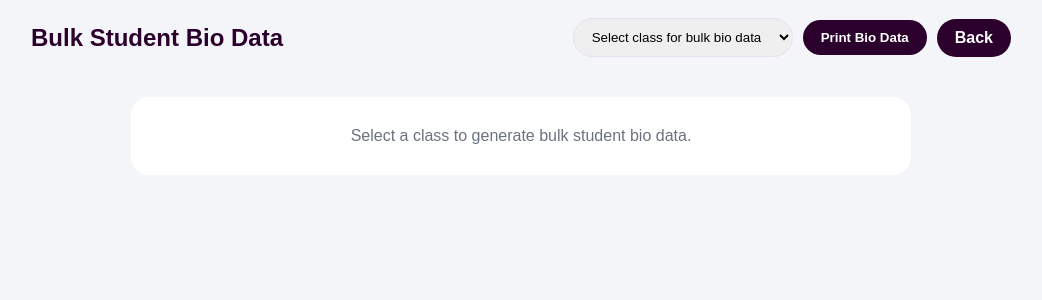
After one commit to pehlidachan/school-management-system, a Django app: page /students/biodata/ in a window 1280 px wide. The commit adds this page. Shown: the top 300 px of the page, without its empty margins (119-1161 px from the left). Run offline with Django 5.2, Linux system fonts and the light colour scheme; the visitor is signed in with stand-in values (Sample User, id 1); data that the repository does not hold is empty.

Commit message:
Batch 2: Student and staff bio data print
Add admin-only student/staff single and bulk bio-data print pages, routes, templates, and list actions. No model changes or migrations required.

```diff
--- a/a_project/urls.py
+++ b/a_project/urls.py
@@ -1,7 +1,7 @@
 from django.contrib import admin
 from django.urls import include, path
 
-from school import admin_online, attendance_views, calendar_views, class_register_views, dashboard_views, exam_views, export_views, finance_views, guardian_reports, library_views, login_views, message_views, notice_views, online_center_views, person_record_views, promotion_views, staff_card_views, staff_list_views, student_card_views, support_record_views
+from school import admin_online, attendance_views, biodata_views, calendar_views, class_register_views, dashboard_views, exam_views, export_views, finance_views, guardian_reports, library_views, login_views, message_views, notice_views, online_center_views, person_record_views, promotion_views, staff_card_views, staff_list_views, student_card_views, support_record_views
 
 urlpatterns = [
     path('admin/', admin.site.urls),
@@ -52,9 +52,13 @@ urlpatterns = [
     path('messages/<int:thread_id>/', message_views.message_detail, name='message_detail'),
     path('messages/<int:thread_id>/reply/', message_views.reply_message, name='reply_message'),
     path('staff/display/', staff_list_views.display_staff, name='display_staff'),
+    path('staff/biodata/', biodata_views.bulk_staff_biodata, name='bulk_staff_biodata'),
+    path('staff/<int:staff_id>/biodata/', biodata_views.staff_biodata_print, name='staff_biodata_print'),
     path('staff/<int:staff_id>/id-card/', staff_card_views.staff_id_card, name='staff_id_card'),
     path('students/promotion/', promotion_views.student_promotion, name='student_promotion'),
+    path('students/biodata/', biodata_views.bulk_student_biodata, name='bulk_student_biodata'),
     path('students/id-cards/', student_card_views.bulk_student_id_cards, name='bulk_student_id_cards'),
+    path('students/<int:student_id>/biodata/', biodata_views.student_biodata_print, name='student_biodata_print'),
     path('students/<int:student_id>/id-card/', student_card_views.student_id_card, name='student_id_card'),
     path('exams/', exam_views.exam_dashboard, name='exam_dashboard'),
     path('exams/add/', exam_views.add_exam, name='add_exam'),
--- /dev/null
+++ b/school/templates/print/student_biodata.html
@@ -0,0 +1,132 @@
+<!DOCTYPE html>
+<html lang="en">
+<head>
+    <meta charset="UTF-8">
+    <meta name="viewport" content="width=device-width, initial-scale=1.0">
+    <title>{{ title }}</title>
+    <style>
+        :root { --purple:#2b002d; --purple2:#6f1b78; --gold:#ffe266; --line:#e8dff0; --muted:#6b7280; }
+        * { box-sizing: border-box; }
+        body { margin:0; background:#f4f5f8; color:#111827; font-family: Arial, Helvetica, sans-serif; }
+        .toolbar { max-width: 980px; margin: 18px auto; display:flex; justify-content:space-between; gap:12px; align-items:center; flex-wrap:wrap; }
+        .toolbar h1 { margin:0; color:var(--purple); font-size:24px; }
+        .toolbar .actions { display:flex; gap:10px; flex-wrap:wrap; align-items:center; }
+        .toolbar a, .toolbar button { border:0; border-radius:999px; padding:10px 18px; background:var(--purple); color:#fff; text-decoration:none; font-weight:700; cursor:pointer; }
+        .toolbar select { border:1px solid var(--line); border-radius:999px; padding:10px 14px; min-width:220px; }
+        .sheet { width: 210mm; min-height: 297mm; margin: 0 auto 24px; background:#fff; padding: 14mm; box-shadow:0 18px 50px rgba(43,0,45,.12); }
+        .record { min-height: 267mm; border: 2px solid var(--purple); border-radius: 18px; padding: 16px; position:relative; break-after: page; overflow:hidden; }
+        .record:last-child { break-after:auto; }
+        .header { display:flex; justify-content:space-between; align-items:center; gap:16px; padding:16px; border-radius:16px; background:linear-gradient(135deg, var(--purple), var(--purple2)); color:#fff; }
+        .school { text-transform:uppercase; letter-spacing:.04em; }
+        .school strong { display:block; font-size:23px; line-height:1.1; }
+        .school span { display:block; color:var(--gold); font-size:13px; margin-top:5px; font-weight:700; }
+        .badge { width:72px; height:72px; border-radius:18px; background:var(--gold); color:var(--purple); display:grid; place-items:center; font-size:26px; font-weight:900; }
+        .title { text-align:center; margin:18px 0; color:var(--purple); font-size:22px; font-weight:900; letter-spacing:.03em; text-transform:uppercase; }
+        .top-row { display:grid; grid-template-columns: 1fr 125px; gap:16px; align-items:start; }
+        .photo { width:125px; height:145px; border:2px solid var(--purple); border-radius:16px; display:grid; place-items:center; font-size:44px; font-weight:900; color:var(--purple); background:#fff8cd; }
+        .section { border:1px solid var(--line); border-radius:14px; padding:12px; margin-bottom:14px; }
+        .section h2 { margin:0 0 10px; color:var(--purple); font-size:15px; text-transform:uppercase; border-bottom:3px solid var(--gold); padding-bottom:7px; }
+        .grid { display:grid; grid-template-columns:1fr 1fr; gap:8px 14px; }
+        .row { display:grid; grid-template-columns: 130px 1fr; gap:8px; border-bottom:1px dashed #d9d2df; padding:6px 0; min-height:30px; }
+        .label { color:var(--purple); font-weight:800; }
+        .value { color:#111827; }
+        .wide { grid-column:1 / -1; }
+        .footer { position:absolute; left:18px; right:18px; bottom:18px; display:flex; justify-content:space-between; gap:18px; align-items:end; color:#374151; font-size:12px; }
+        .sig { width:160px; text-align:center; border-top:1px solid #111; padding-top:6px; font-weight:700; }
+        .empty { max-width:780px; margin:40px auto; background:#fff; border-radius:18px; padding:30px; text-align:center; color:var(--muted); }
+        @media print {
+            body { background:#fff; }
+            .toolbar, .empty { display:none !important; }
+            .sheet { margin:0; width:100%; min-height:auto; padding:0; box-shadow:none; }
+            .record { border-radius:0; min-height: 287mm; border:1.5px solid #111; }
+        }
+    </style>
+</head>
+<body>
+    <div class="toolbar">
+        <h1>{{ title }}</h1>
+        <div class="actions">
+            {% if is_bulk %}
+            <form method="GET" class="actions">
+                <select name="grade" onchange="this.form.submit()">
+                    <option value="">Select class for bulk bio data</option>
+                    {% for grade in grades %}
+                    <option value="{{ grade.id }}" {% if selected_grade_id == grade.id|stringformat:'s' %}selected{% endif %}>{{ grade.name }}</option>
+                    {% endfor %}
+                </select>
+            </form>
+            {% endif %}
+            <button onclick="window.print()">Print Bio Data</button>
+            <a href="{% url 'display_students' %}">Back</a>
+        </div>
+    </div>
+
+    {% if students %}
+    <main class="sheet">
+        {% for student in students %}
+        <article class="record">
+            <div class="header">
+                <div class="school"><strong>Government Middle School Shalgah</strong><span>Student bio data / admission profile</span></div>
+                <div class="badge">BIO</div>
+            </div>
+            <div class="title">Student Bio Data</div>
+            <div class="top-row">
+                <div>
+                    <div class="section">
+                        <h2>Identity</h2>
+                        <div class="grid">
+                            <div class="row"><span class="label">Student ID</span><span class="value">{{ student.id }}</span></div>
+                            <div class="row"><span class="label">GR No</span><span class="value">{{ student.gr_no|default:'-' }}</span></div>
+                            <div class="row"><span class="label">Admission No</span><span class="value">{{ student.admission_no|default:'-' }}</span></div>
+                            <div class="row"><span class="label">Roll No</span><span class="value">{{ student.roll_no|default:'-' }}</span></div>
+                            <div class="row"><span class="label">Name</span><span class="value">{{ student.name }}</span></div>
+                            <div class="row"><span class="label">Urdu Name</span><span class="value">{{ student.student_name_urdu|default:'-' }}</span></div>
+                            <div class="row"><span class="label">Class</span><span class="value">{{ student.grade }}</span></div>
+                            <div class="row"><span class="label">Status</span><span class="value">{% if student.status %}Active{% else %}Inactive{% endif %}</span></div>
+                        </div>
+                    </div>
+                </div>
+                <div class="photo">{{ student.name|slice:':1'|upper }}</div>
+            </div>
+
+            <div class="section">
+                <h2>Personal and family</h2>
+                <div class="grid">
+                    <div class="row"><span class="label">Father Name</span><span class="value">{{ student.father_name|default:'-' }}</span></div>
+                    <div class="row"><span class="label">Guardian</span><span class="value">{{ student.guardian_name }}</span></div>
+                    <div class="row"><span class="label">Relation</span><span class="value">{{ student.guardian_relation }}</span></div>
+                    <div class="row"><span class="label">Guardian CNIC</span><span class="value">{{ student.guardian_cnic|default:'-' }}</span></div>
+                    <div class="row"><span class="label">Gender</span><span class="value">{{ student.gender }}</span></div>
+                    <div class="row"><span class="label">DOB</span><span class="value">{{ student.dob|date:'d M Y' }}</span></div>
+                    <div class="row"><span class="label">Age</span><span class="value">{{ student.age }}</span></div>
+                    <div class="row"><span class="label">Blood Group</span><span class="value">{{ student.blood_group|default:'-' }}</span></div>
+                </div>
+            </div>
+
+            <div class="section">
+                <h2>Contact and academic</h2>
+                <div class="grid">
+                    <div class="row"><span class="label">Phone</span><span class="value">{{ student.phone }}</span></div>
+                    <div class="row"><span class="label">WhatsApp</span><span class="value">{{ student.whatsapp_no|default:'-' }}</span></div>
+                    <div class="row"><span class="label">Mother Mobile</span><span class="value">{{ student.mother_mobile|default:'-' }}</span></div>
+                    <div class="row"><span class="label">Emergency</span><span class="value">{{ student.emergency_phone }}</span></div>
+                    <div class="row"><span class="label">Enrollment</span><span class="value">{{ student.date_of_enrollment|date:'d M Y' }}</span></div>
+                    <div class="row"><span class="label">Rejoining</span><span class="value">{{ student.rejoining_date|date:'d M Y'|default:'-' }}</span></div>
+                    <div class="row"><span class="label">Previous School</span><span class="value">{{ student.previous_school|default:'-' }}</span></div>
+                    <div class="row"><span class="label">Monthly Fee</span><span class="value">{{ student.monthly_fee }}</span></div>
+                    <div class="row wide"><span class="label">Address</span><span class="value">{{ student.address }}</span></div>
+                </div>
+            </div>
+
+            <div class="footer">
+                <div>Printed on {{ print_date|date:'d M Y' }}. Please verify details before official use.</div>
+                <div class="sig">Principal / Admin</div>
+            </div>
+        </article>
+        {% endfor %}
+    </main>
+    {% else %}
+    <div class="empty">Select a class to generate bulk student bio data.</div>
+    {% endif %}
+</body>
+</html>
--- a/school/templates/staff_filtered_list_v3.html
+++ b/school/templates/staff_filtered_list_v3.html
@@ -4,7 +4,7 @@
 {% block 'content' %}
 <div class="hub-toolbar">
     <div><h1 class="hub-page-title">All Staff List</h1><p class="text-muted mb-0">{{ result_count }} staff record(s) found.</p></div>
-    <div class="d-flex gap-2 align-items-center flex-wrap"><a href="{% url 'bulk_staff_id_cards' %}" class="btn btn-outline-dark rounded-pill">Bulk ID Cards</a><a href="{% url 'add_staff' %}" class="hub-add-btn" title="Add Staff"><i class="fa-solid fa-plus"></i></a></div>
+    <div class="d-flex gap-2 align-items-center flex-wrap"><a href="{% url 'bulk_staff_biodata' %}" class="btn btn-outline-dark rounded-pill">Bulk Bio Data</a><a href="{% url 'bulk_staff_id_cards' %}" class="btn btn-outline-dark rounded-pill">Bulk ID Cards</a><a href="{% url 'add_staff' %}" class="hub-add-btn" title="Add Staff"><i class="fa-solid fa-plus"></i></a></div>
 </div>
 <div class="hub-card p-3 mb-4"><form method="GET" class="row g-3 align-items-end">
     <div class="col-md-3"><label class="form-label fw-bold">Search</label><input type="search" name="q" value="{{ q }}" class="form-control rounded-pill" placeholder="Name, ID, phone, email"></div>
@@ -14,6 +14,6 @@
     <div class="col-md-1 d-flex gap-2"><button type="submit" class="btn btn-success rounded-pill">Go</button><a href="{% url 'display_staff' %}" class="btn btn-outline-dark rounded-pill">Reset</a></div>
 </form></div>
 <div class="hub-table-card"><div class="table-responsive"><table class="table align-middle"><thead><tr><th>Staff</th><th>ID</th><th>Role</th><th>Subject</th><th>Phone</th><th>Employment</th><th>Status</th><th class="text-end">Action</th></tr></thead><tbody>
-{% for member in staff %}<tr><td><strong>{{ member.name }}</strong><br><span class="text-muted small">{{ member.email }}</span></td><td>{{ member.id }}</td><td>{{ member.role }}</td><td>{{ member.subject|default:'-' }}</td><td>{{ member.phone }}</td><td>{{ member.employment_status }}</td><td>{% if member.status %}<span class="hub-status active">Active</span>{% else %}<span class="hub-status inactive">Inactive</span>{% endif %}</td><td class="text-end"><a class="hub-action-icon" target="_blank" href="{% url 'staff_id_card' member.id %}" title="ID Card"><i class="fa-solid fa-id-badge"></i></a><a class="hub-action-icon" href="{% url 'staff_details' member.id %}" title="Details"><i class="fa-solid fa-eye"></i></a><a class="hub-action-icon" href="{% url 'edit_staff' member.id %}" title="Edit"><i class="fa-solid fa-pen"></i></a></td></tr>{% empty %}<tr><td colspan="8" class="text-center text-muted py-5">No staff found for selected filters.</td></tr>{% endfor %}
+{% for member in staff %}<tr><td><strong>{{ member.name }}</strong><br><span class="text-muted small">{{ member.email }}</span></td><td>{{ member.id }}</td><td>{{ member.role }}</td><td>{{ member.subject|default:'-' }}</td><td>{{ member.phone }}</td><td>{{ member.employment_status }}</td><td>{% if member.status %}<span class="hub-status active">Active</span>{% else %}<span class="hub-status inactive">Inactive</span>{% endif %}</td><td class="text-end"><a class="hub-action-icon" target="_blank" href="{% url 'staff_biodata_print' member.id %}" title="Bio Data"><i class="fa-solid fa-file-lines"></i></a><a class="hub-action-icon" target="_blank" href="{% url 'staff_id_card' member.id %}" title="ID Card"><i class="fa-solid fa-id-badge"></i></a><a class="hub-action-icon" href="{% url 'staff_details' member.id %}" title="Details"><i class="fa-solid fa-eye"></i></a><a class="hub-action-icon" href="{% url 'edit_staff' member.id %}" title="Edit"><i class="fa-solid fa-pen"></i></a></td></tr>{% empty %}<tr><td colspan="8" class="text-center text-muted py-5">No staff found for selected filters.</td></tr>{% endfor %}
 </tbody></table></div></div>
 {% endblock %}
--- a/school/templates/student_filtered_list.html
+++ b/school/templates/student_filtered_list.html
@@ -11,6 +11,7 @@
         <a href="{% url 'student_promotion' %}" class="btn btn-outline-dark rounded-pill">Promotion</a>
         <a href="{% url 'class_register' %}" class="btn btn-outline-dark rounded-pill">Class Register</a>
         <a href="{% url 'multi_child_guardians' %}" class="btn btn-outline-dark rounded-pill">Multi-Child Parents</a>
+        <a href="{% url 'bulk_student_biodata' %}" class="btn btn-outline-dark rounded-pill">Bulk Bio Data</a>
         <a href="{% url 'bulk_student_id_cards' %}" class="btn btn-outline-dark rounded-pill">Bulk ID Cards</a>
         <a href="{% url 'add_student' %}" class="hub-add-btn" title="Add Student"><i class="fa-solid fa-plus"></i></a>
     </div>
@@ -63,6 +64,7 @@
                     <td>{% if student.status %}<span class="hub-status active">Active</span>{% else %}<span class="hub-status inactive">Inactive</span>{% endif %}</td>
                     <td><a href="{% url 'account_creator_dashboard' %}" class="btn btn-sm btn-outline-success rounded-pill fw-bold">Create IDs</a></td>
                     <td class="text-end">
+                        <a class="hub-action-icon" target="_blank" href="{% url 'student_biodata_print' student.id %}" title="Bio Data"><i class="fa-solid fa-file-lines"></i></a>
                         <a class="hub-action-icon" target="_blank" href="{% url 'student_id_card' student.id %}" title="ID Card"><i class="fa-solid fa-id-badge"></i></a>
                         <a class="hub-action-icon" href="{% url 'student_details' student.id %}" title="Details"><i class="fa-solid fa-eye"></i></a>
                         <a class="hub-action-icon" href="{% url 'edit_student' student.id %}" title="Edit"><i class="fa-solid fa-pen"></i></a>
```
Also changed, not shown: school/biodata_views.py (added, +81 -0 lines), school/templates/print/staff_biodata.html (added, +131 -0 lines).
